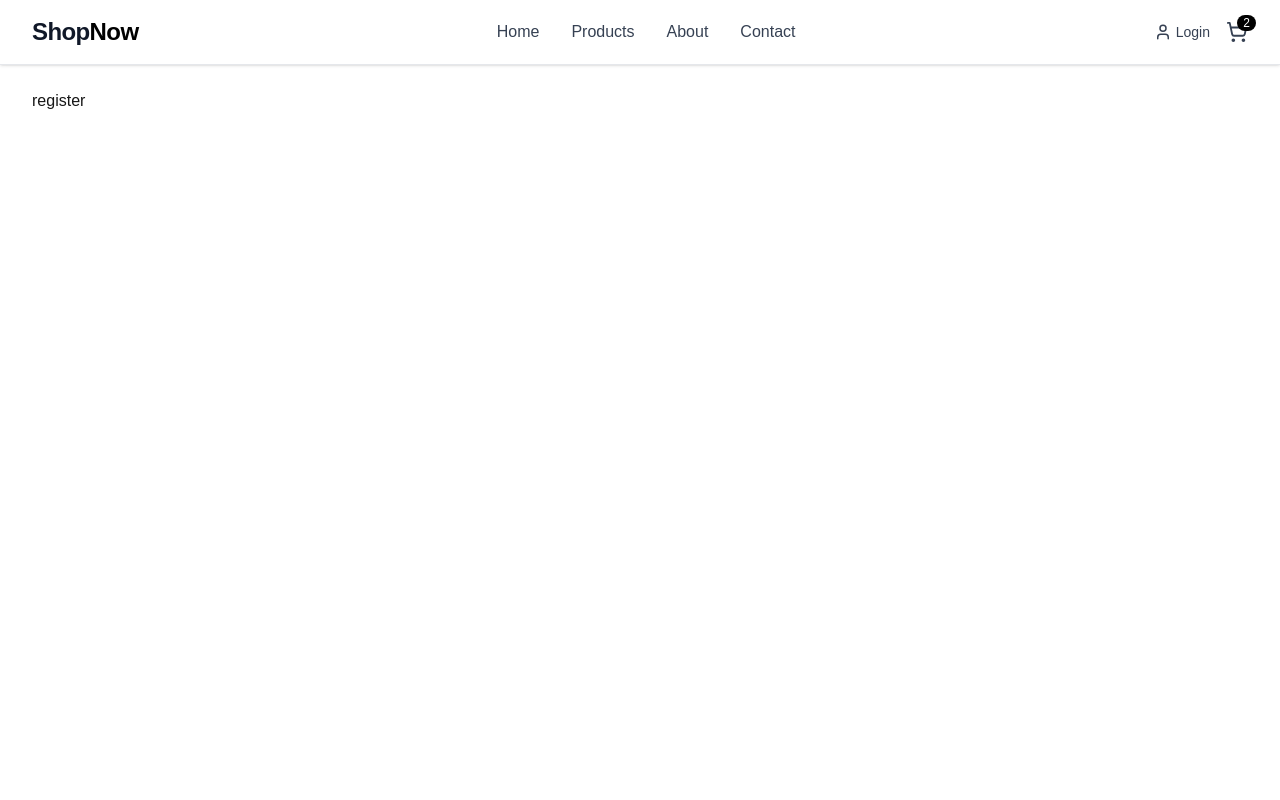
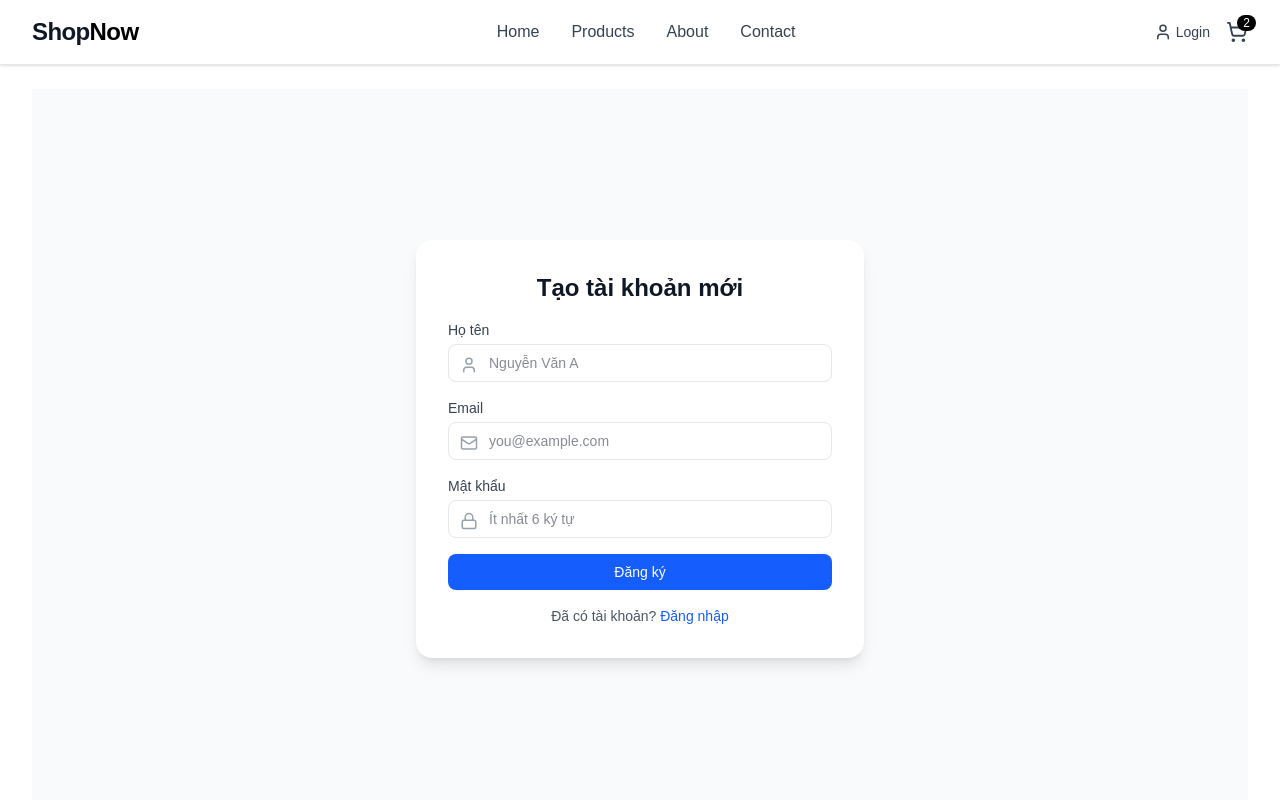
Before and after one commit to HuangMeii/product-fe, a Next.js app: page /register in a window 1280 px wide. Shown: the top 800 px of the page. Built offline with nearby package versions, Linux system fonts and the light colour scheme; no server answers.

Commit message:
feat: add register

```diff
--- a/src/app/(user)/(auth)/login/page.tsx
+++ b/src/app/(user)/(auth)/login/page.tsx
@@ -4,6 +4,8 @@ import { useState } from 'react'
 import { useRouter } from 'next/navigation'
 import { Lock, Mail, LogIn } from 'lucide-react'
 import { useAuth } from '#/modules/auth/auth.context'
+import Link from 'next/link'
+import { ROUTES } from '#/shared/contants'
 
 export default function LoginPage() {
     const router = useRouter()
@@ -98,6 +100,7 @@ export default function LoginPage() {
                         {loading ? 'Logging in...' : 'Login'}
                     </button>
 
+                </div>
                 <button
                     type="button"
                     onClick={fillDemo}
@@ -105,7 +108,12 @@ export default function LoginPage() {
                 >
                     Fill demo
                 </button>
-                </div>
+                <Link
+                    href={ROUTES.REGISTER}
+                    className="px-4 py-2 border border-gray-300 rounded-lg text-sm hover:bg-gray-100 transition"
+                >
+                    Register
+                </Link>
 
                 {error && <p className="text-red-500 text-sm">{error}</p>}
             </form>
--- a/src/app/(user)/(auth)/register/page.tsx
+++ b/src/app/(user)/(auth)/register/page.tsx
@@ -1,7 +1,127 @@
-import React from 'react'
+"use client";
+
+import React, { useState } from "react";
+import { useRouter } from "next/navigation";
+import { useAuth } from "#/modules/auth/auth.context";
+import { ROUTES } from "#/shared/contants";
+import { User, Mail, Lock, Loader2 } from "lucide-react";
 
 export default function Register() {
+    const router = useRouter();
+    const { register } = useAuth();
+
+    const [name, setName] = useState("");
+    const [email, setEmail] = useState("");
+    const [password, setPassword] = useState("");
+    const [loading, setLoading] = useState(false);
+    const [error, setError] = useState<string | null>(null);
+
+    const handleSubmit = async (e: React.FormEvent) => {
+        e.preventDefault();
+        setError(null);
+        if (!name || !email || !password) {
+            setError("Vui lòng điền đủ thông tin");
+            return;
+        }
+
+        setLoading(true);
+        try {
+            const ok = await register?.(name, email, password);
+            if (ok) router.push(ROUTES.HOME);
+            else setError("Đăng ký thất bại");
+        } catch (err: any) {
+            setError(err?.response?.data?.message || err?.message || "Lỗi server");
+        } finally {
+            setLoading(false);
+        }
+    };
+
     return (
-        <div>register</div>
-    )
+        <div className="min-h-[90vh] flex items-center justify-center px-4 bg-gray-50">
+            <div className="w-full max-w-md bg-white rounded-2xl shadow-lg p-8">
+                <h2 className="text-2xl font-semibold text-gray-900 text-center mb-4">
+                    Tạo tài khoản mới
+                </h2>
+
+                {error && (
+                    <div className="text-sm text-red-700 bg-red-50 border border-red-100 rounded-md px-4 py-2 mb-4 text-center">
+                        {error}
+                    </div>
+                )}
+
+                <form onSubmit={handleSubmit} className="space-y-4">
+                    <div>
+                        <label className="block text-sm mb-1 text-gray-700">Họ tên</label>
+                        <div className="relative">
+                            <User className="absolute left-3 top-3 text-gray-400" size={18} />
+                            <input
+                                value={name}
+                                onChange={(e) => setName(e.target.value)}
+                                className="w-full bg-white border border-gray-200 rounded-lg py-2 pl-10 pr-3 text-sm text-gray-900 focus:ring-2 focus:ring-blue-500 focus:outline-none transition"
+                                placeholder="Nguyễn Văn A"
+                                aria-label="Họ tên"
+                                required
+                            />
+                        </div>
+                    </div>
+
+                    <div>
+                        <label className="block text-sm mb-1 text-gray-700">Email</label>
+                        <div className="relative">
+                            <Mail className="absolute left-3 top-3 text-gray-400" size={18} />
+                            <input
+                                type="email"
+                                value={email}
+                                onChange={(e) => setEmail(e.target.value)}
+                                className="w-full bg-white border border-gray-200 rounded-lg py-2 pl-10 pr-3 text-sm text-gray-900 focus:ring-2 focus:ring-blue-500 focus:outline-none transition"
+                                placeholder="you@example.com"
+                                aria-label="Email"
+                                required
+                            />
+                        </div>
+                    </div>
+
+                    <div>
+                        <label className="block text-sm mb-1 text-gray-700">Mật khẩu</label>
+                        <div className="relative">
+                            <Lock className="absolute left-3 top-3 text-gray-400" size={18} />
+                            <input
+                                type="password"
+                                value={password}
+                                onChange={(e) => setPassword(e.target.value)}
+                                className="w-full bg-white border border-gray-200 rounded-lg py-2 pl-10 pr-3 text-sm text-gray-900 focus:ring-2 focus:ring-blue-500 focus:outline-none transition"
+                                placeholder="Ít nhất 6 ký tự"
+                                aria-label="Mật khẩu"
+                                required
+                            />
+                        </div>
+                    </div>
+
+                    <div>
+                        <button
+                            type="submit"
+                            disabled={loading}
+                            className="w-full inline-flex items-center justify-center gap-2 bg-blue-600 text-white py-2 rounded-lg hover:bg-blue-700 disabled:opacity-60"
+                        >
+                            {loading ? (
+                                <Loader2 size={16} className="animate-spin" />
+                            ) : null}
+                            <span className="text-sm font-medium">Đăng ký</span>
+                        </button>
+                    </div>
+
+                    <p className="text-center text-sm text-gray-600 mt-1">
+                        Đã có tài khoản?{' '}
+                        <button
+                            type="button"
+                            onClick={() => router.push('/login')}
+                            className="text-blue-600 hover:underline"
+                        >
+                            Đăng nhập
+                        </button>
+                    </p>
+                </form>
+            </div>
+        </div>
+    );
 }
--- a/src/shared/layout/user/header.tsx
+++ b/src/shared/layout/user/header.tsx
@@ -62,17 +62,24 @@ export const Header = () => {
                                 <span>Login</span>
                             </Link>
                         ) : (
-                            <div className="relative" ref={menuRef}>
-                                <Link href="/user/profile" className="flex items-center gap-1 text-sm font-medium text-gray-700 hover:text-black transition-colors">
-                                    {
-                                        user.name
-                                    }
+                            <div
+                                className="relative"
+                                ref={menuRef}
+                                onMouseEnter={() => setOpen(true)}
+                                onMouseLeave={() => setOpen(false)}
+                            >
+                                <Link
+                                    href="/user/profile"
+                                    className="flex items-center gap-1 text-sm font-medium text-gray-700 hover:text-black transition-colors"
+                                    onClick={() => setOpen((s) => !s)}
+                                >
+                                    {user.name}
                                     <UserIcon size={18} />
                                 </Link>
 
 
                                 {open && (
-                                    <div className="absolute right-0 mt-2 w-40 bg-white border rounded shadow-sm z-50">
+                                    <div className="absolute right-0 w-40 bg-white border rounded shadow-sm z-50">
                                         <Link href="/user/profile" className="block px-4 py-2 text-sm text-gray-700 hover:bg-gray-50">Profile</Link>
                                         <button onClick={() => { logout(); setOpen(false); }} className="w-full text-left px-4 py-2 text-sm text-red-600 hover:bg-gray-50 flex items-center gap-2"><LogOut size={16} /> Logout</button>
                                     </div>
```
Lines whose indentation alone changed are shown as unchanged.
